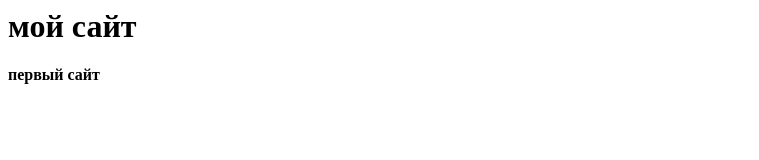
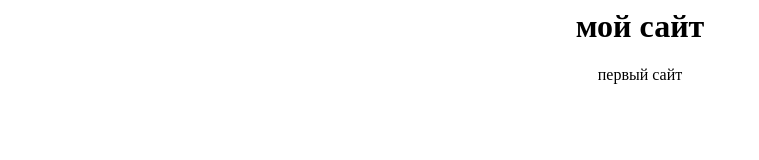
Before and after one commit to ekadinn/cait, a plain HTML site: page index.html in a window 1280 px wide. Shown: the whole page, without its empty margins (0-759 px from the left). Drawn offline with Linux system fonts and the light colour scheme.

Commit message:
Update index.html

```diff
--- a/index.html
+++ b/index.html
@@ -1,4 +1,5 @@
 <html>
+  <body style="text-align:center">
   <h1>мой сайт</h1>
-  <h4>первый сайт</h4>
+  <p>первый сайт</p>
 </html>
```
